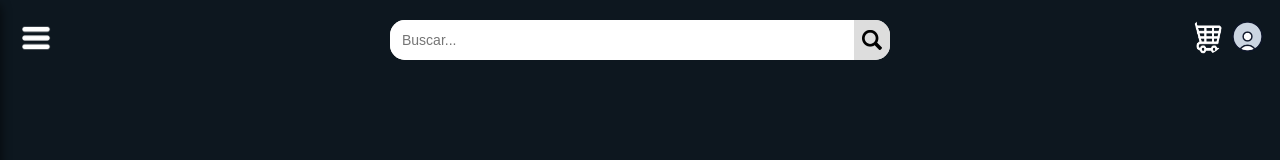
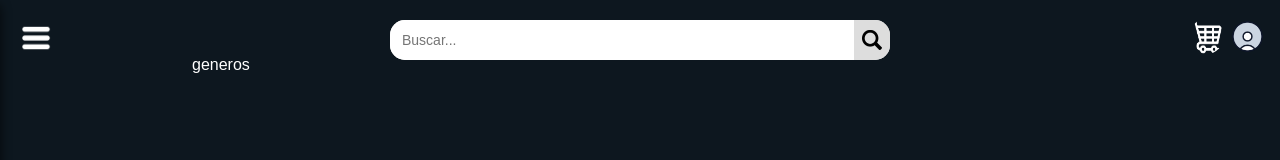
Before and after one commit to facs-web-usabilidade/project, a React (Create React App) app in the folder react/supa-games/: page /genres in a window 1280 px wide. Shown: the top 160 px of the page. Built offline with nearby package versions, Linux system fonts and the light colour scheme.

Commit message:
fix: corrige rotas com layout

```diff
--- a/react/supa-games/src/App.js
+++ b/react/supa-games/src/App.js
@@ -7,23 +7,23 @@ import Games from "./pages/Games";
 import Genres from "./pages/Genres";
 import Wishlist from "./pages/Wishlist";
 import Profile from "./pages/Profile";
-import myGames from "./pages/myGames";
+import MyGames from "./pages/MyGames";
 import History from "./pages/History";
 import Settings from "./pages/Settings";
 
 const App = () => (
   <Router>
     <Routes>
-      <Route element={<Layout />}>
+      {/* <Route element={<Layout />}> */}
       <Route path="/home" element={<Home />} />
       <Route path="/games" element={<Games />} />
       <Route path="/genres" element={<Genres />} />
       <Route path="/wishlist" element={<Wishlist />} />
       <Route path="/profile" element={<Profile />} />
-        <Route path="/myGames" element={<myGames />} />
+      <Route path="/myGames" element={<MyGames />} />
       <Route path="/history" element={<History />} />
       <Route path="/settings" element={<Settings />} />
-      </Route>
+      {/* </Route> */}
       <Route path="/register" element={<Register />} />
       <Route path="/login" element={<Login />} />
     </Routes>
--- a/react/supa-games/src/pages/Genres.js
+++ b/react/supa-games/src/pages/Genres.js
@@ -1,16 +1,21 @@
 import { useEffect } from "react";
 import "../styles/pages/genres.css";
+import Layout from "../components/Layout";
 
 const Genres = () => {
-    useEffect(() => {
+  useEffect(() => {
 
-    }, []);
+  }, []);
 
-    return (
-        <main>
-
-        </main>
-    );
+  return (
+    <Layout>
+      <main className='content'>
+        <section>
+          <p>generos</p>
+        </section>
+      </main>
+    </Layout>
+  );
 };
 
 export default Genres;
--- a/react/supa-games/src/pages/Home.js
+++ b/react/supa-games/src/pages/Home.js
@@ -1,6 +1,7 @@
 import { useEffect, useState } from "react";
 import BigGameCard from "../components/BigGameCard";
 import "../styles/pages/home.css";
+import Layout from "../components/Layout";
 
 
 function Home() {
@@ -110,6 +111,7 @@ function Home() {
   };
 
   return (
+    <Layout>
       <main className="content">
         <section className="home-carrousel">
           <section className="bestseller">
@@ -152,6 +154,7 @@ function Home() {
           <section className="cards" id="game-list"></section>
         </section>
       </main >
+    </Layout>
   );
 };
 
--- a/react/supa-games/src/pages/myGames.js
+++ b/react/supa-games/src/pages/myGames.js
@@ -1,7 +1,7 @@
 import { useEffect } from "react";
 import "../styles/pages/myGames.css";
 
-const myGames = () => {
+const MyGames = () => {
   // useEffect(() => {
 
   // }, []);
@@ -13,4 +13,4 @@ const myGames = () => {
   );
 };
 
-export default myGames;
+export default MyGames;
```
Lines whose indentation alone changed are shown as unchanged.
